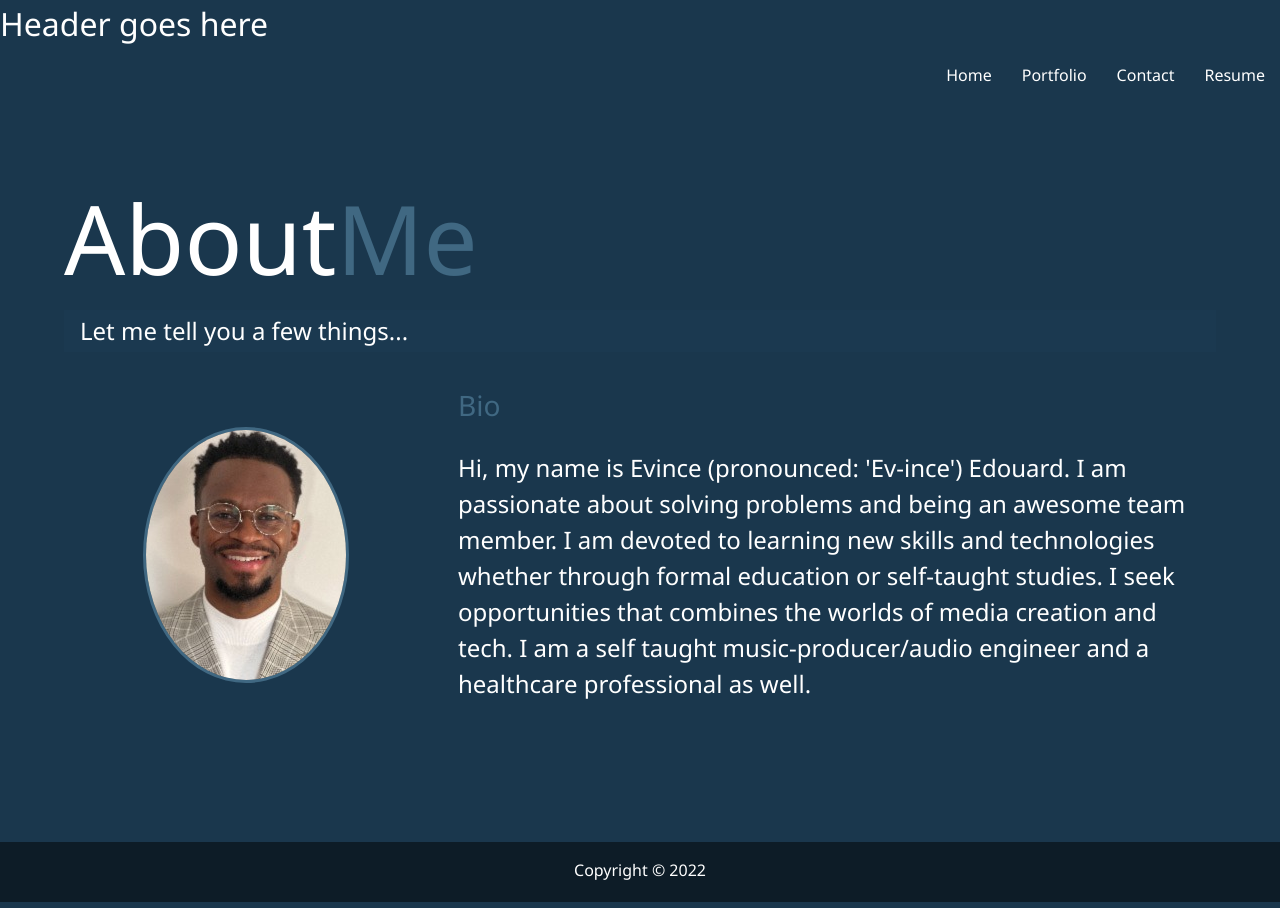
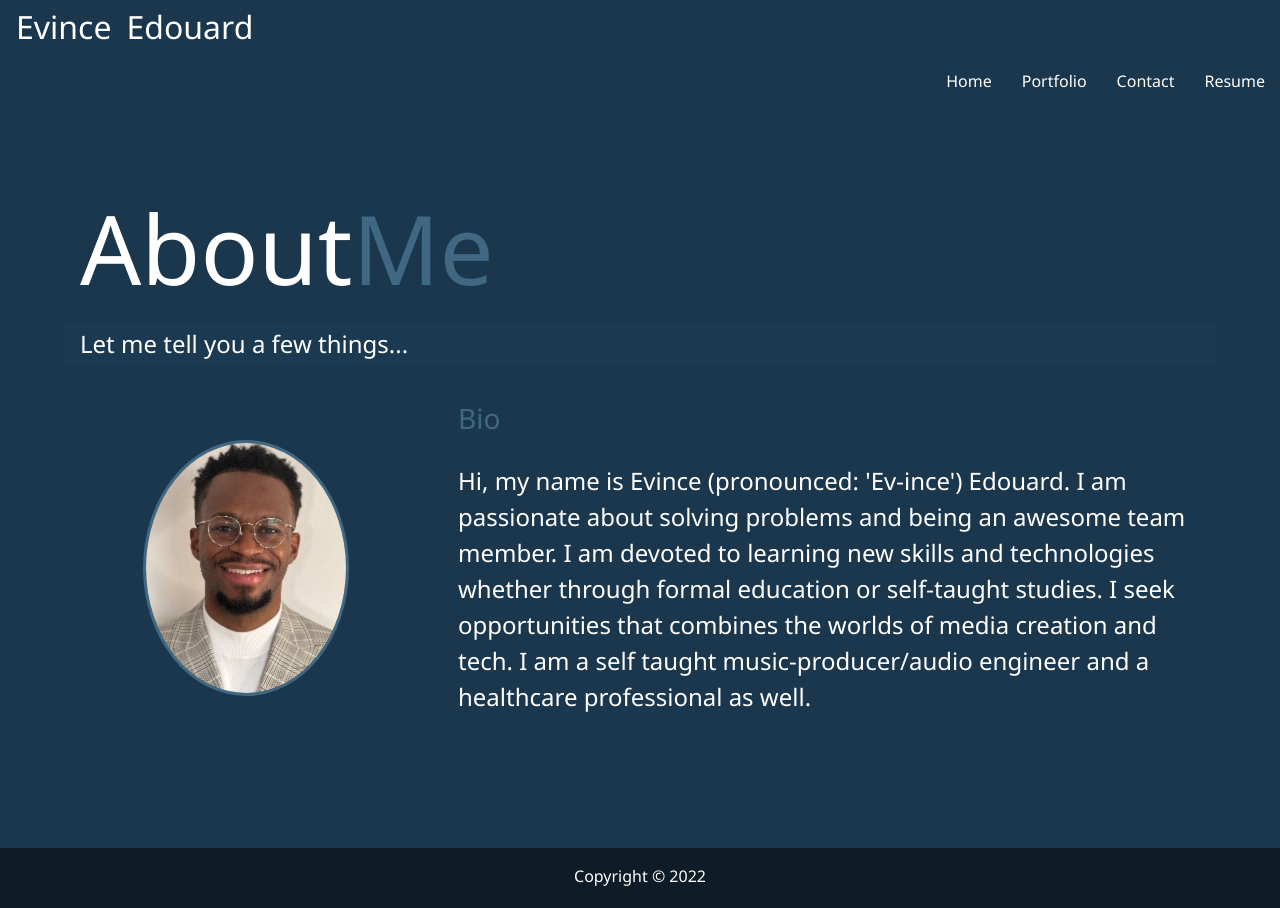
Before and after one commit to EEdouard28/myreactportfolio, a React (Create React App) app: page / in a window 1280 px wide. Built offline with nearby package versions, Linux system fonts and the light colour scheme.

Commit message:
header title

```diff
--- a/src/App.js
+++ b/src/App.js
@@ -4,7 +4,6 @@ import About from './components/About';
 import Contact from './components/Contact';
 import Footer from './components/Footer';
 import Header from './components/Header';
-import Project from './components/Project';
 import { BrowserRouter as Router, Routes, Route } from 'react-router-dom';
 
 function App() {
--- a/src/components/Header.js
+++ b/src/components/Header.js
@@ -4,7 +4,9 @@ import Nav from './Nav';
 function Header() {
   return (
     <div className="container">
-      <h1>Header goes here</h1>
+      <h1>
+        Evince<span className="lName">Edouard</span>
+      </h1>
       <Nav></Nav>
     </div>
   );
--- a/src/scss/App.scss
+++ b/src/scss/App.scss
@@ -46,6 +46,14 @@ header {
 
 .text-secondary {
   color: $secondary-color;
+}
+
+h1 {
+  padding: 0.2rem 1rem;
+}
+
+.lName {
+  margin: 15px;
 }
 
 
```
